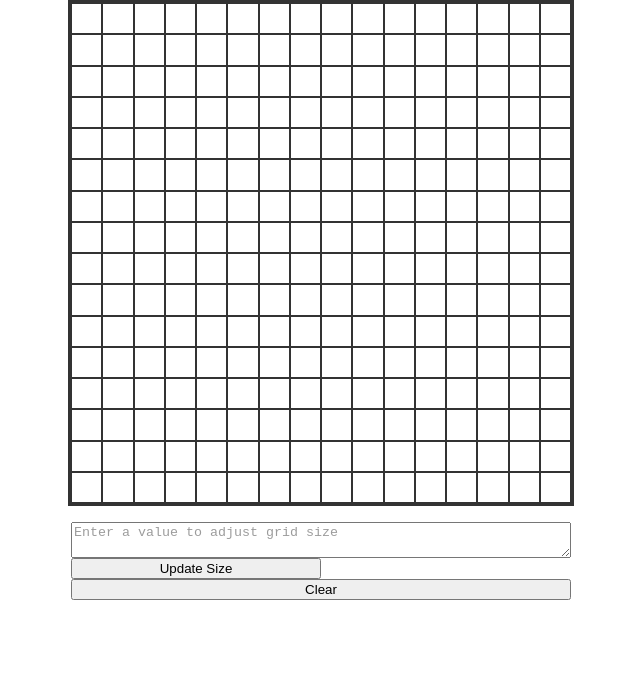
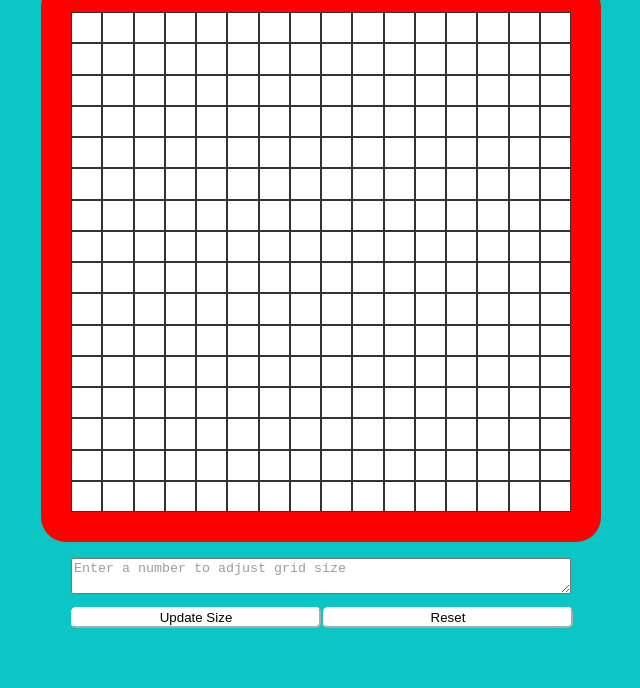
Before and after one commit to Jaw-aid/etch-a-sketch, a plain HTML site: page index.html in a window 1280 px wide. Shown: the part 112-800 px from the top of the page, without its empty margins (319-959 px from the left). Drawn offline with Linux system fonts and the light colour scheme.

```diff
--- a/index.html
+++ b/index.html
@@ -8,11 +8,15 @@
 
   <body>
     <div class="title">Etch-a-sketch</div>
-        <div class="etchArea" id="etchArea"></div>
+        <div class="etchArea" id="etchArea">
+
+        </div>
+        <span class="dot"></span>
+        <span class="dot"></span>
         <div class="inputArea" id="inputArea">
-            <textarea class="changeSizeTextBox" id="changeSizeTextBox" placeholder="Enter a value to adjust grid size"></textarea>
+            <textarea class="changeSizeTextBox" id="changeSizeTextBox" placeholder="Enter a number to adjust grid size"></textarea>
             <button class="changeSizeBtn" id="changeSizeBtn">Update Size</button>
-            <button class="clearBtn" id="clearBtn">Clear</button>
-          </div>
+            <button class="resetBtn" id="resetBtn">Reset</button>
+        </div>
   </body>
 </html>
--- a/scripts/javaScript.js
+++ b/scripts/javaScript.js
@@ -3,10 +3,9 @@ const square = document.querySelector('.square');
 const squares = document.getElementsByClassName('square');
 const changeSizeTextBox = document.querySelector('.changeSizeTextBox');
 const changeSizeBtn = document.querySelector('.changeSizeBtn');
+const resetBtn = document.querySelector('.resetBtn');
 
 
-// TODO Make a clear button
-// TODO Add in CSS changes to make website look nice
 // TODO Add in types of etch colors
 
 window.onload = createGrid(16)
@@ -49,3 +48,9 @@ changeSizeBtn.addEventListener('click', () => {
     clearGrid();
     createGrid(sizeInput);
 })
+
+resetBtn.addEventListener('click', () => {
+    clearGrid()
+    changeSizeTextBox.value = ''
+    createGrid(16)
+})
--- a/styles/main.css
+++ b/styles/main.css
@@ -1,16 +1,21 @@
+body {
+    background-color: rgb(12, 197, 197);
+}
+
 .title {
     font-family: Verdana, Geneva, Tahoma, sans-serif ;
-    font-size: 3em;
+    font-size: 2.5em;
     text-align: center;
     padding: 0.5em;
 }
 
 .etchArea {
     display: grid;
-    border: 3px solid rgba(0, 0, 0, 0.8);
+    border: 30px solid red;
     height: 500px;
     width: 500px;
     margin: auto;
+    border-radius: 25px;
 }
 
 .square {
@@ -32,14 +37,38 @@
     align-items: center;
     margin: auto;
     padding-top: 1em;
+    grid-template-areas:
+    "a a"
+    "b c";
 }
 
 textarea::placeholder {
     color: rgb(156, 156, 156);
 }
 
+.changeSizeTextBox {
+    grid-area: a;
+    width: 494px;
+    margin-bottom: 1em;
+    border-radius: 2px;
+}
+
 .changeSizeBtn {
+    grid-area: b;
     width: 250px;
+    margin-right: 1px;
+    border-radius: 5px;
+    background-color: white;
+    border-color: white;
+}
+
+.resetBtn {
+    grid-area: c;
+    width: 250px;
+    margin-left: 1px;
+    border-radius: 5px;
+    background-color: white;
+    border-color: white;
 }
 
 .grey-color {
```
